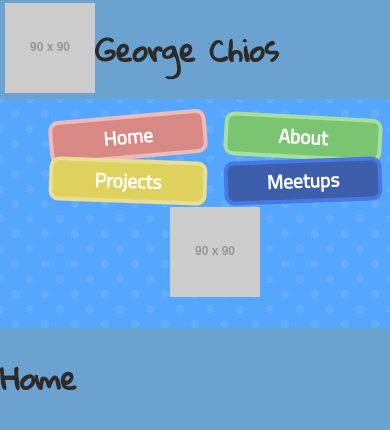
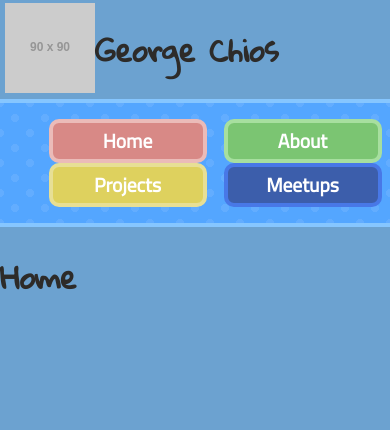
Before and after one commit to rusticpenguin/georgechios, a React (Create React App) app in the folder georgechios/: page / in a window 390 px wide. Shown: the top 430 px of the page. Built offline with nearby package versions, Linux system fonts and the light colour scheme.

Commit message:
Changed Meetup hover color. Phone is responsive but has some phantom side padding I can't figure out

```diff
--- a/georgechios/src/Components/Header.css
+++ b/georgechios/src/Components/Header.css
@@ -22,10 +22,12 @@ a {
 nav {
     background-color: #54a6ff;
     background-image:
-      radial-gradient(#63adff 20%, transparent 0),
-      radial-gradient(#63adff 20%, transparent 0);
+        radial-gradient(#63adff 20%, transparent 0),
+        radial-gradient(#63adff 20%, transparent 0);
     background-size: 30px 30px;
     background-position: 0 0, 15px 15px;
+    border-top: 4px solid #86c6ff;
+    border-bottom: 4px solid #86c6ff;
 }
 
 nav ul {
@@ -104,21 +106,31 @@ nav ul li:hover {
 }
 
 .navMeetups:hover {
-    background-color: #92a5cf;
+    background-color: #4670d1;
 }
 
 
-/* Iphone's */
+/* Smart Phones */
 @media screen and (max-width: 30em){
     h1 {
         font-size: 30px;
     }
+
+    nav ul li {
+        font-size: 5vw;
+    }
+
     .nameAndLogo {
         width: 380px;
         justify-content: flex-start;
     }
 
-    nav ul li {
-        font-size: 5vw;
+    .navHome, .navAbout, .navProjects, .navMeetups {
+        transform:rotate(0deg);
+    }
+
+    .navPenguin {
+        display: none;
+        visibility:hidden;
     }
 }
```
